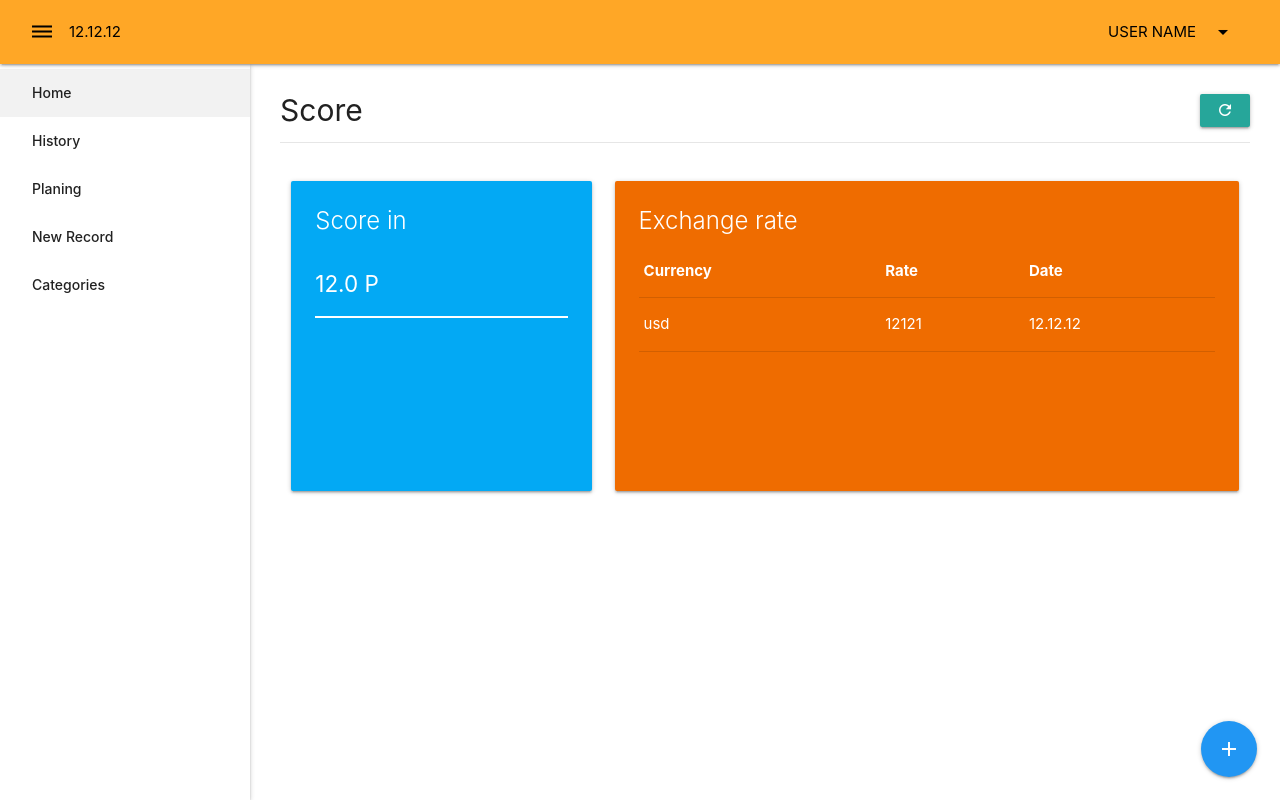
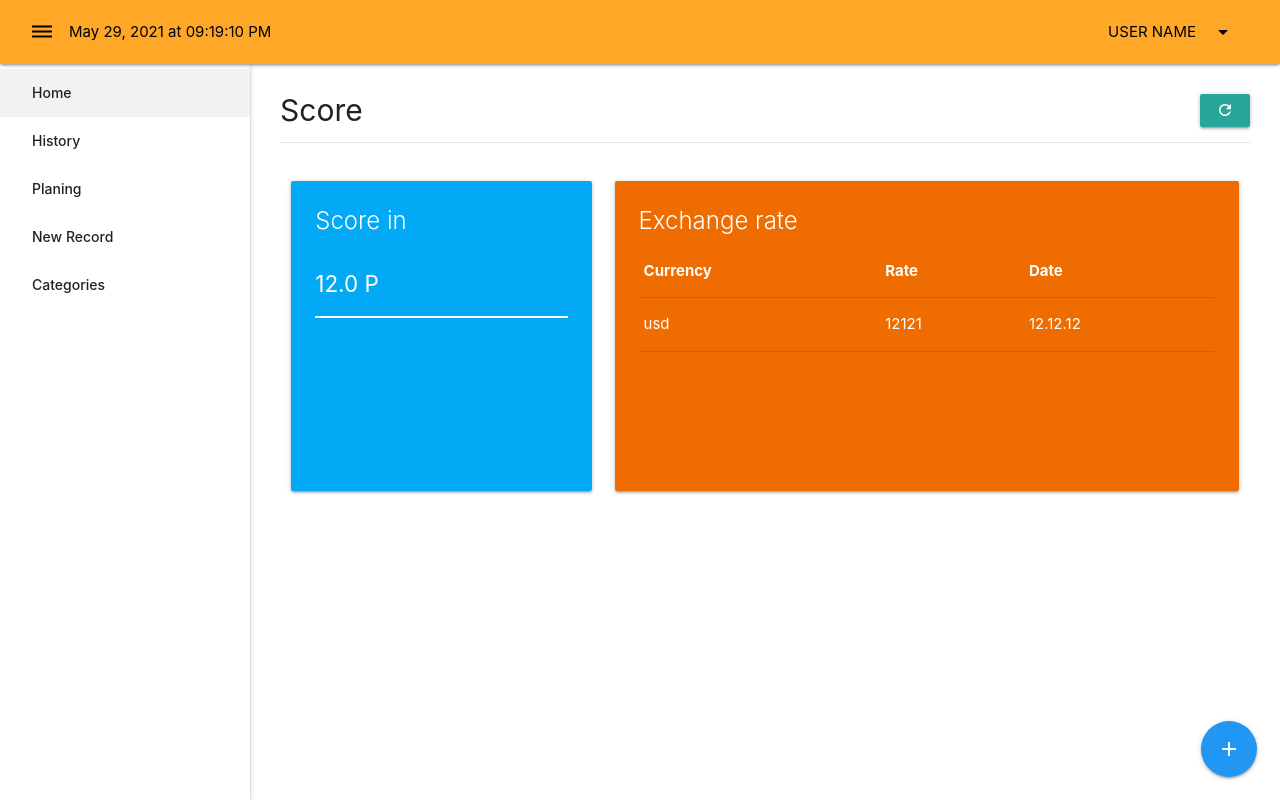
Before and after one commit to sezardino/vue-crm, a Vue app: page / in a window 1280 px wide. Built offline with nearby package versions, Linux system fonts and the light colour scheme.

Commit message:
add work with date

```diff
--- a/src/components/app/Navbar.vue
+++ b/src/components/app/Navbar.vue
@@ -5,7 +5,7 @@
         <a href="#" @click="$emit('toggleSidebar')">
           <i class="material-icons black-text">dehaze</i>
         </a>
-        <span class="black-text">12.12.12</span>
+        <span class="black-text">{{ formatedDate }}</span>
       </div>
 
       <ul class="right hide-on-small-and-down">
@@ -42,10 +42,44 @@
 <script lang="ts">
 import { defineComponent } from "vue";
 import { Dropdown } from "materialize-css/dist/js/materialize.min";
+
 export default defineComponent({
   emits: ["toggleSidebar", "logout"],
+  data() {
+    return {
+      date: new Date(),
+      interval: null as null | number,
+      dropdown: null as null | any,
+    };
+  },
   mounted() {
-    new Dropdown(this.$refs.dropdown, { constrainWidth: true });
+    this.dropdown = new Dropdown(this.$refs.dropdown, { constrainWidth: true });
+
+    this.interval = setInterval(() => (this.date = new Date()), 1000);
+  },
+
+  beforeUnmount() {
+    if (this.interval) {
+      clearInterval(this.interval);
+    }
+
+    if (this.dropdown && this.dropdown.destroy) {
+      this.dropdown.destroy();
+    }
+  },
+
+  computed: {
+    formatedDate(): string {
+      const options = {
+        day: "2-digit",
+        month: "long",
+        year: "numeric",
+        hour: "2-digit",
+        minute: "2-digit",
+        second: "2-digit",
+      };
+      return new Intl.DateTimeFormat("en-Pl", options).format(this.date);
+    },
   },
 });
 </script>
```
